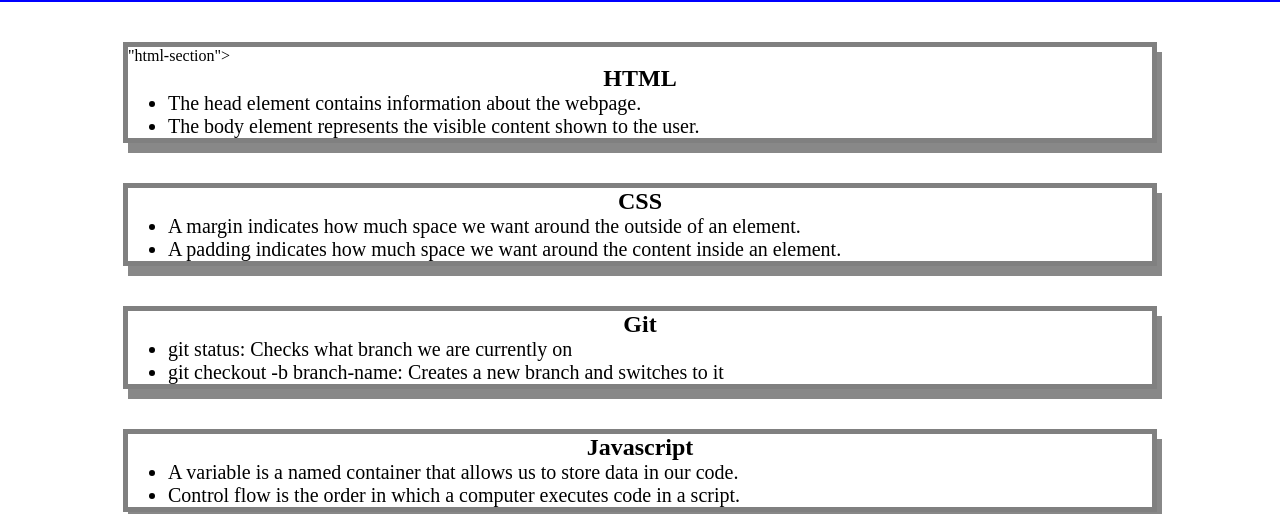
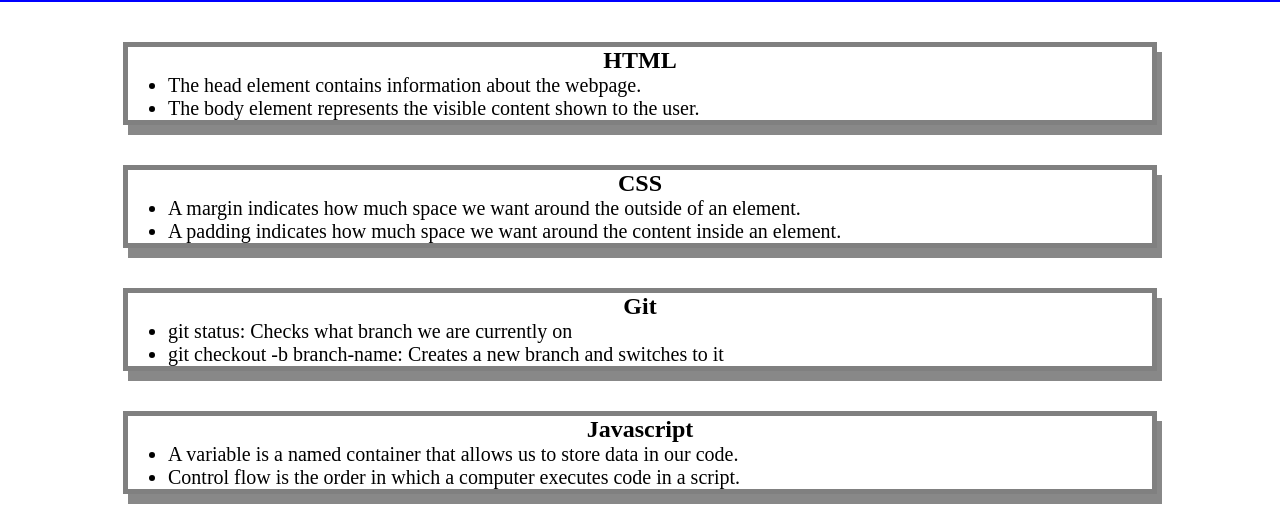
Before and after one commit to LRDeBerry/prework-study-guide, a plain HTML site: page index.html in a window 1280 px wide. Shown: the part 118-632 px from the top of the page. Drawn offline with Linux system fonts and the light colour scheme.

Commit message:
Update Index.html
Fixed a bug in HTML header

```diff
--- a/index.html
+++ b/index.html
@@ -14,7 +14,7 @@
       <h2>✨ Open the Console to See What's Happening ✨</h2>
     </header>
     <main>
-      <section class="card" id=>"html-section">
+      <section class="card" id="html-section">
         <h2>HTML</h2>
         <ul>
           <li>The head element contains information about the webpage.</li>
```
